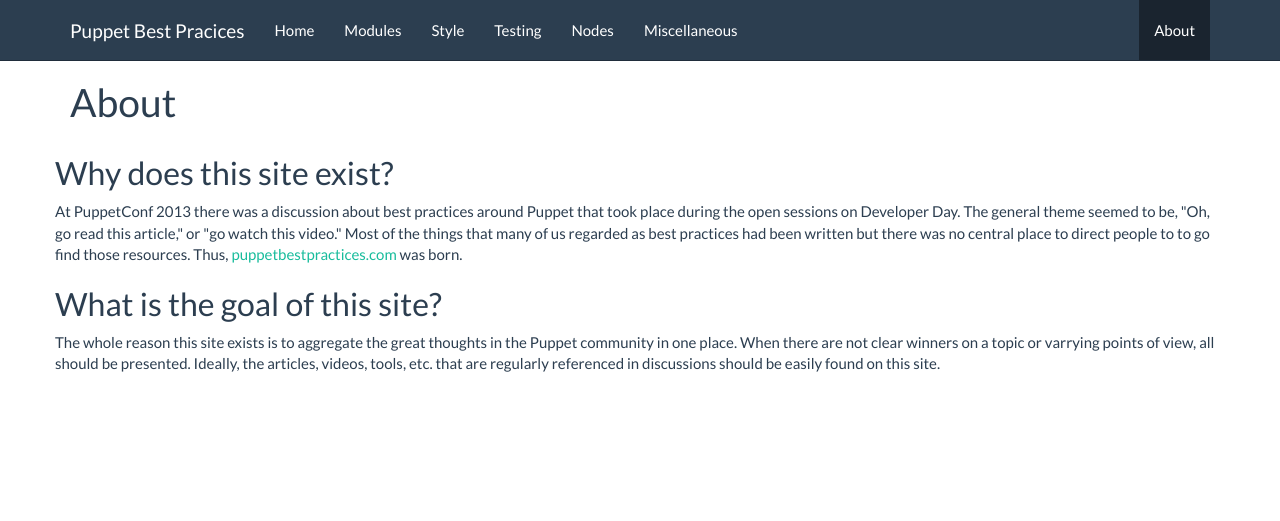
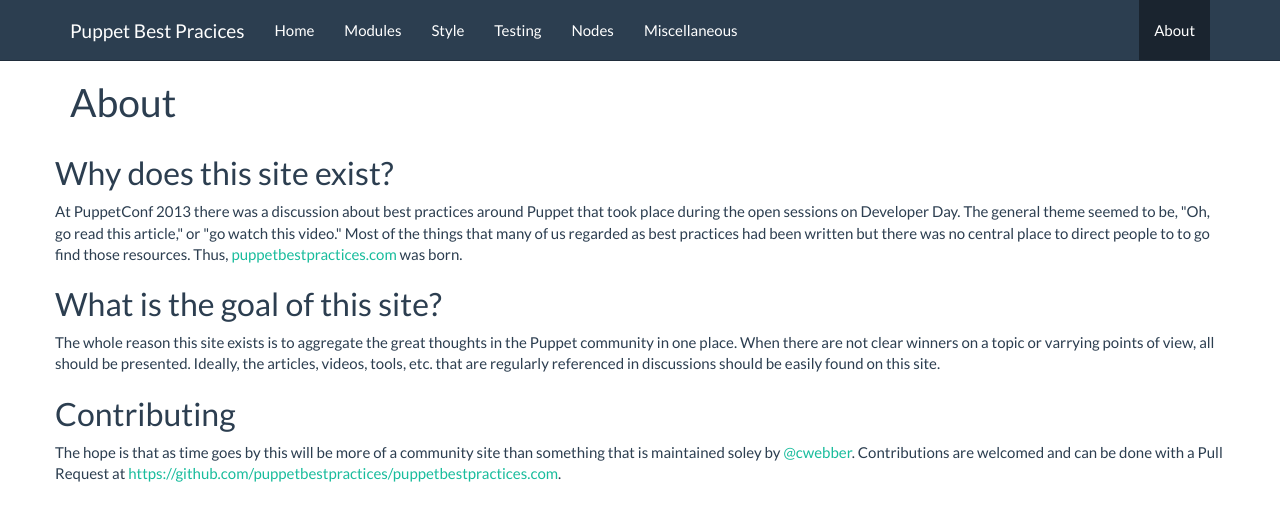
Before and after one commit to puppetbestpractices/puppetbestpractices.com, a Jekyll site: the page built from about.html, in a window 1280 px wide. Shown: the top 521 px of the page. Built offline with Jekyll 4.4.1, drawn with Linux system fonts in a browser that asks for light colours; Markdown is read by kramdown in place of the engine named in the settings.

Commit message:
Adding a readme and starting discussion about contributing.

```diff
--- a/about.html
+++ b/about.html
@@ -9,4 +9,7 @@
 
   <h2>What is the goal of this site?</h2>
   <p> The whole reason this site exists is to aggregate the great thoughts in the Puppet community in one place. When there are not clear winners on a topic or varrying points of view, all should be presented. Ideally, the articles, videos, tools, etc. that are regularly referenced in discussions should be easily found on this site.</p>
+
+  <h2>Contributing</h2>
+  <p>The hope is that as time goes by this will be more of a community site than something that is maintained soley by <a href="http://twitter.com/cwebber">@cwebber</a>. Contributions are welcomed and can be done with a Pull Request at <a href="https://github.com/puppetbestpractices/puppetbestpractices.com">https://github.com/puppetbestpractices/puppetbestpractices.com</a>.
 </div><!-- /col-lg-12 -->
```
Also changed, not shown: README.md (added).
